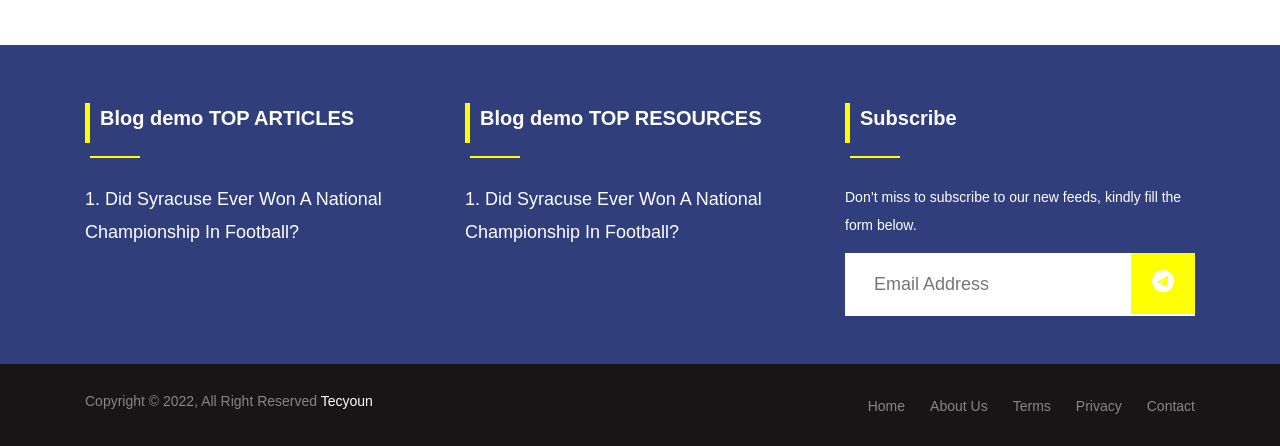
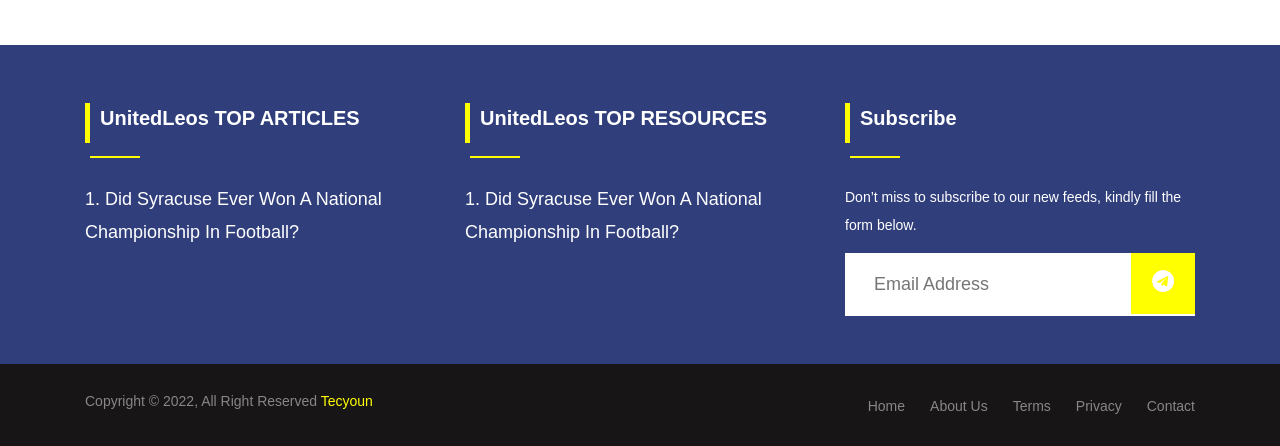
Before and after one commit to Younas22/1_Arif, a CodeIgniter app: page /1_Arif/index.php/home/blog in a window 1280 px wide. Shown: the part 1296-1742 px from the top of the page. Run offline with CodeIgniter, Linux system fonts and the light colour scheme; data comes from the database, SQL or seed files in the repository; data that the repository does not hold is empty.

Commit message:
footer update

```diff
--- a/application/modules/template/views/footer.php
+++ b/application/modules/template/views/footer.php
@@ -3,31 +3,31 @@
 
             <div class="footer-content pt-5 pb-5">
                 <div class="row">
-                    <div class="col-xl-4 col-lg-4 mb-50">
+                    <div class="col-xl-4 col-lg-4 col-md-12 mb-50">
                         <div class="footer-widget">
                             <div class="footer-widget-heading">
-                                <h3>Blog demo TOP ARTICLES</h3>
+                                <h3>UnitedLeos TOP ARTICLES</h3>
                             </div>
                             <ul>
                                 <?php $top_articles_no = 1; foreach (top_articles() as $key => $value) {  ?>
-                                    <li class="text-white"><?=$top_articles_no?>. <a href="<?=base_url('blog/details/').str_replace(" ","-",$value['title'])?>"><?=$value['title']?></a></li>
+                                    <li class="text-white"><?=$top_articles_no?>. <a href="<?=base_url('blog/details/').str_replace(" ","-",$value['title'])?>"><?=$value['title']?></a></li><br>
                                 <?php  $top_articles_no++;if($top_articles_no==6) break;} ?>
                             </ul>
                         </div>
                     </div>
-                    <div class="col-xl-4 col-lg-4 col-md-6 mb-30">
+                    <div class="col-xl-4 col-lg-4 col-md-12 mb-30">
                         <div class="footer-widget">
                             <div class="footer-widget-heading">
-                                <h3>Blog demo TOP RESOURCES</h3>
+                                <h3>UnitedLeos TOP RESOURCES</h3>
                             </div>
                             <ul>
                                 <?php $top_resources_no = 1; foreach (top_resources() as $key => $value) {  ?>
-                                    <li class="text-white"><?=$top_resources_no?>. <a href="<?=base_url('blog/details/').str_replace(" ","-",$value['title'])?>"><?=$value['title']?></a></li>
+                                    <li class="text-white"><?=$top_resources_no?>. <a href="<?=base_url('blog/details/').str_replace(" ","-",$value['title'])?>"><?=$value['title']?></a></li><br>
                                 <?php  $top_resources_no++;if($top_resources_no==6) break;} ?>
                             </ul>
                         </div>
                     </div>
-                    <div class="col-xl-4 col-lg-4 col-md-6 mb-50">
+                    <div class="col-xl-4 col-lg-4 col-md-12 mb-50">
                         <div class="footer-widget">
                             <div class="footer-widget-heading">
                                 <h3>Subscribe</h3>
@@ -51,7 +51,7 @@
                 <div class="row">
                     <div class="col-xl-6 col-lg-6 text-center text-lg-left">
                         <div class="copyright-text">
-                            <p>Copyright &copy; <?=date('Y')?>, All Right Reserved <a href="https://tecyoun.com/" target="_blank" style="color: white;">Tecyoun</a></p>
+                            <p>Copyright &copy; <?=date('Y')?>, All Right Reserved <a href="https://tecyoun.com/" target="_blank">Tecyoun</a></p>
                         </div>
                     </div>
                     <div class="col-xl-6 col-lg-6 d-none d-lg-block text-right">
```
